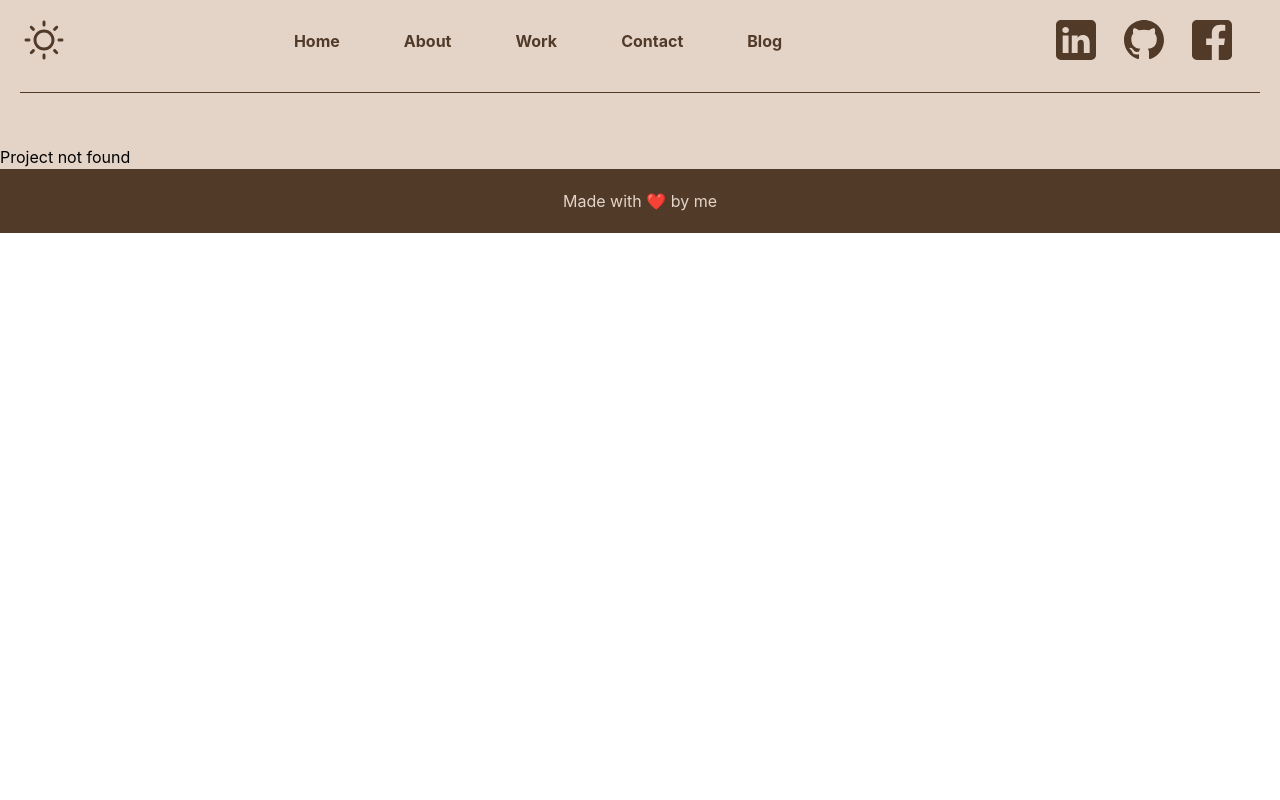
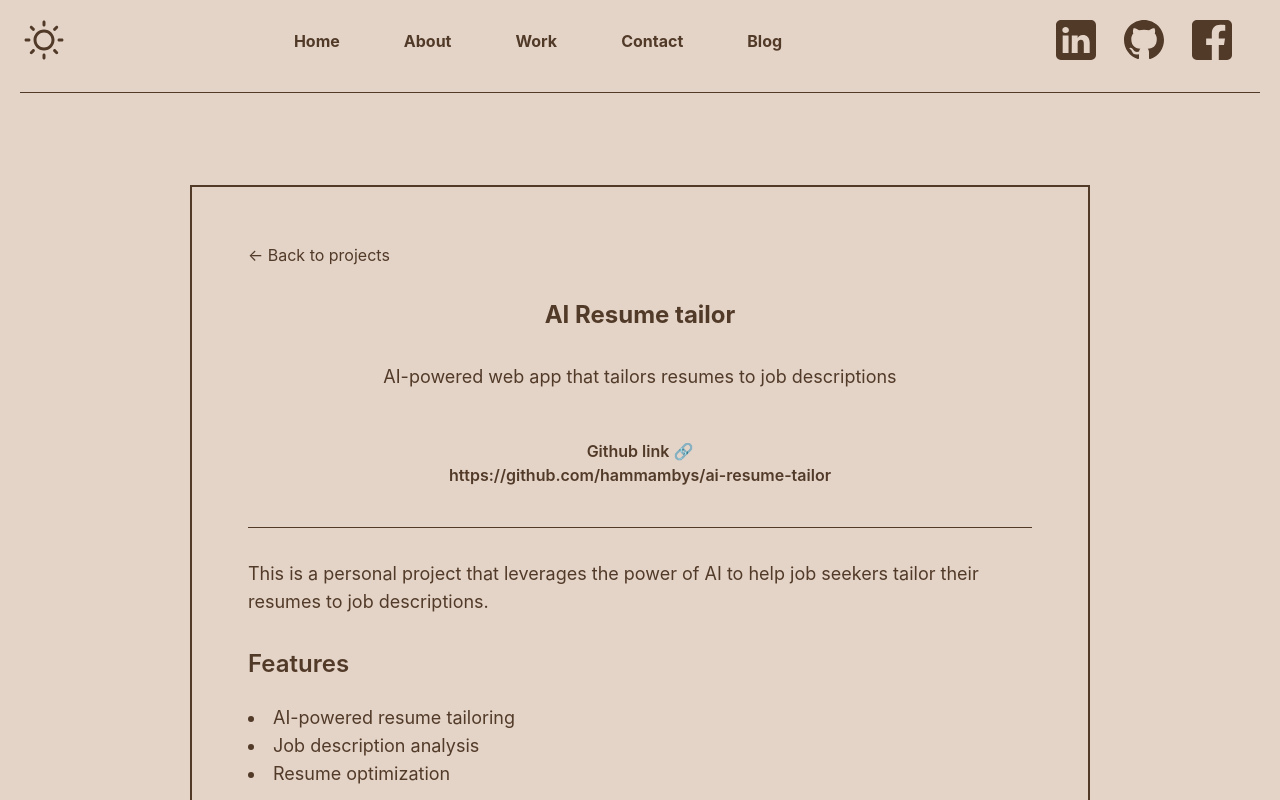
Before and after one commit to hammambys/portfolio-blog, a Next.js app: page /work/ai-resume-tailor in a window 1280 px wide. Before the commit this address had no page. Shown: the top 800 px of the page. Built offline with nearby package versions, Linux system fonts and the light colour scheme.

Commit message:
new project

```diff
--- a/components/PortfolioItem.jsx
+++ b/components/PortfolioItem.jsx
@@ -19,7 +19,7 @@ export const PortfolioItem = ({ item, id }) => (
           <span className="inline-flex items-center gap-2 px-3 py-1 rounded-full border font-medium h-10 ">
             <span
               className={`h-3 w-3 rounded-full  animate-pulse
-      ${item.status === "Live" ? "bg-green" : "bg-red"}
+      ${item.status === "Live" ? "bg-green" : item.status === "In Progress" ? "bg-yellow" : "bg-red"}
     `}
             />
             {item.status}
--- a/data.js
+++ b/data.js
@@ -10,6 +10,21 @@ export const about = {
 };
 
 export const portfolio = [
+  {
+    title: "AI Resume tailor",
+    summary: "AI-powered web app that tailors resumes to job descriptions",
+    description: `This is a personal project that leverages the power of AI to help job seekers tailor their resumes to job descriptions.`,
+    features: [
+      "AI-powered resume tailoring",
+      "Job description analysis",
+      "Resume optimization",
+    ],
+    tools: ["Flask", "Python", "Groq API", "React"],
+    source: "https://github.com/hammambys/ai-resume-tailor",
+    slug: "ai-resume-tailor",
+    screenshots: [],
+    status: "In Progress",
+  },
   {
     title: "AI Baby name generator",
     summary:
--- a/pages/index.js
+++ b/pages/index.js
@@ -31,13 +31,13 @@ export default function Home() {
               xmlns="http://www.w3.org/2000/svg"
               fill="none"
               viewBox="0 0 24 24"
-              stroke-width="2"
+              strokeWidth="2"
               stroke="currentColor"
-              class="w-8 h-8 animate-bounce-down"
+              className="w-8 h-8 animate-bounce-down"
             >
               <path
-                stroke-linecap="round"
-                stroke-linejoin="round"
+                strokeLinecap="round"
+                strokeLinejoin="round"
                 d="M19 9l-7 7-7-7"
               />
             </svg>
--- a/tailwind.config.js
+++ b/tailwind.config.js
@@ -36,6 +36,7 @@ module.exports = {
       sand_dollar: "#E4D4C8", // lightest
       green: "#00A86B",
       red: "#FF0000",
+      yellow: "#FFCC00",
     },
   },
   variants: {
```
Lines whose indentation alone changed are shown as unchanged.
